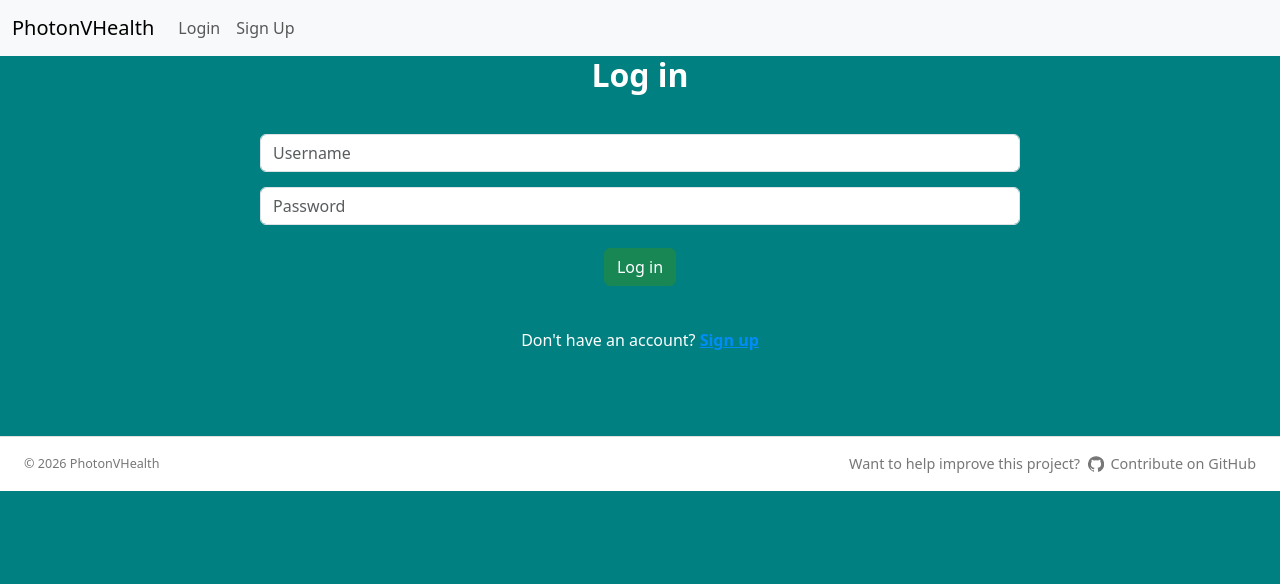
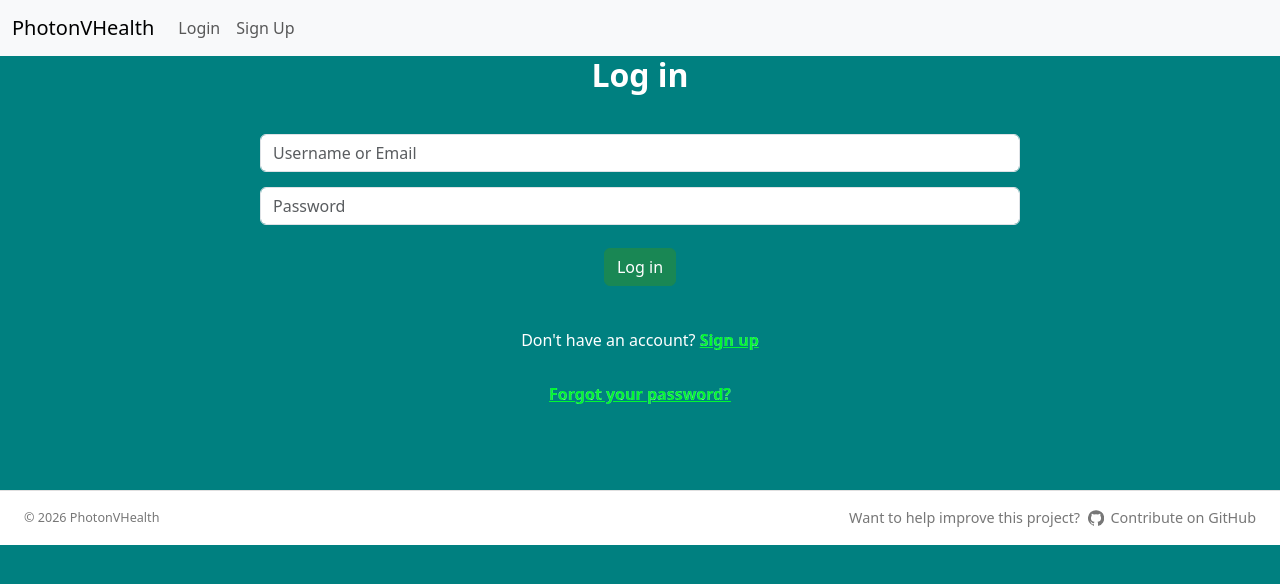
Before and after one commit to Skayyali3/PhotonVHealth, a Flask app: page /login in a window 1280 px wide. Shown: the top 584 px of the page. Run offline with Flask 3, Linux system fonts and the light colour scheme.

Commit message:
Update: added method of password renewal

```diff
--- a/website/main.py
+++ b/website/main.py
@@ -1,14 +1,24 @@
 from flask import Flask, render_template, Response, send_from_directory, session, redirect, request , jsonify
 from werkzeug.security import generate_password_hash, check_password_hash
-from datetime import datetime
+from datetime import datetime, timedelta, UTC
 import os
 import sqlite3
+import secrets
+import smtplib
+from email.mime.text import MIMEText
 from dotenv import load_dotenv
 
 load_dotenv()
 
 app = Flask(__name__)
 app.secret_key = os.getenv("SECRET_KEY")
+
+MAIL_HOST     = os.getenv("MAIL_HOST", "smtp.gmail.com")
+MAIL_PORT     = int(os.getenv("MAIL_PORT", 587))
+MAIL_USERNAME = os.getenv("MAIL_USERNAME")
+MAIL_PASSWORD = os.getenv("MAIL_PASSWORD")
+MAIL_FROM     = os.getenv("MAIL_FROM", MAIL_USERNAME)
+APP_BASE_URL  = os.getenv("APP_BASE_URL", "http://127.0.0.1:5000/")
 
 if not app.secret_key:
     raise ValueError("Set a secret key in a .env file and keep the .env file in .gitignore (format: SECRET_KEY=abc123)\nWARNING: replace 'abc123' with the first result from get_secret_key.py")
@@ -28,7 +38,8 @@ def init_db():
     CREATE TABLE IF NOT EXISTS users (
         id INTEGER PRIMARY KEY AUTOINCREMENT,
         username TEXT UNIQUE,
-        password_hashed TEXT
+        password_hashed TEXT,
+        email TEXT UNIQUE
     )
     """)
 
@@ -63,6 +74,16 @@ def init_db():
 
     cursor.execute("CREATE TABLE IF NOT EXISTS registered_devices (device_id TEXT PRIMARY KEY)")
 
+    cursor.execute("""
+    CREATE TABLE IF NOT EXISTS password_reset_tokens (
+        token TEXT PRIMARY KEY,
+        user_id INTEGER NOT NULL,
+        expires_at DATETIME NOT NULL,
+        used INTEGER DEFAULT 0,
+        FOREIGN KEY(user_id) REFERENCES users(id)
+    )
+    """)
+
     connection.commit()
     connection.close()
 
@@ -78,6 +99,28 @@ def get_user_devices(user_id):
 
     return [{"device_id": r[0],"nickname":  r[1],"max_power": r[2],"baseline_power": r[3],"baseline_light": r[4],} for r in rows]
 
+def send_reset_email(receiverAddress, resetLink):
+    body = f"""Hi,
+
+You requested a password reset for your PhotonVHealth account.
+
+Click the link below to reset your password (valid for 1 hour):
+{resetLink}
+
+If you didn't request this, you can safely ignore this email.
+
+— PhotonVHealth
+"""
+    msg = MIMEText(body)
+    msg["Subject"] = "PhotonVHealth — Password Reset"
+    msg["From"]    = MAIL_FROM
+    msg["To"]      = receiverAddress
+
+    with smtplib.SMTP(MAIL_HOST, MAIL_PORT) as server:
+        server.starttls()
+        server.login(MAIL_USERNAME, MAIL_PASSWORD)
+        server.sendmail(MAIL_FROM, [receiverAddress], msg.as_string())
+
 init_db()
 
 @app.route("/")
@@ -91,24 +134,28 @@ def login():
     if request.method == "GET":
         return render_template("login.html", logged_in=False)
 
-    username = request.form.get("username")
+    account = request.form.get("username", "").strip()
     password = request.form.get("password")
 
-    if not username or not password:
-        return render_template("login.html", logged_in=False, error="Username and password required")
+    if not account or not password:
+        return render_template("login.html", logged_in=False, error="Username/email and password required")
 
     connection = get_db()
     cursor = connection.cursor()
-    cursor.execute("SELECT id, password_hashed FROM users WHERE username = ?", (username,))
+    cursor.execute(
+        "SELECT id, username, password_hashed FROM users WHERE username = ? OR email = ?",
+        (account, account.lower())
+    )
+
     user = cursor.fetchone()
     connection.close()
 
-    if user and check_password_hash(user[1], password):
+    if user and check_password_hash(user[2], password):
         session["user_id"] = user[0]
-        session["username"] = username
+        session["username"] = user[1]
         return redirect("/dashboard")
 
-    return render_template("login.html", logged_in=False, error="Invalid username or password")
+    return render_template("login.html", logged_in=False, error="Invalid username/email or password")
 
 @app.route("/signup", methods=["GET", "POST"])
 def signup():
@@ -116,10 +163,11 @@ def signup():
         return render_template("signup.html", logged_in=False)
 
     username = request.form.get("username")
+    email    = request.form.get("email", "").strip().lower()
     password = request.form.get("password")
 
-    if not username or not password:
-        return render_template("signup.html", logged_in=False, error="Username and password required")
+    if not username or not password or not email:
+        return render_template("signup.html", logged_in=False, error="Username, email and password required")
 
     hashed = generate_password_hash(password)
 
@@ -127,14 +175,82 @@ def signup():
     cursor = connection.cursor()
 
     try:
-        cursor.execute("INSERT INTO users (username, password_hashed) VALUES (?, ?)", (username, hashed))
+        cursor.execute("INSERT INTO users (username, password_hashed, email) VALUES (?, ?, ?)", (username, hashed, email))
         connection.commit()
     except sqlite3.IntegrityError:
         connection.close()
-        return render_template("signup.html", logged_in=False, error="Username already exists")
+        return render_template("signup.html", logged_in=False, error="Username or email already exists")
 
     connection.close()
     return redirect("/login")
+
+@app.route("/forgot-password", methods=["GET", "POST"])
+def forgot_password():
+    if request.method == "GET":
+        return render_template("forgot_password.html", logged_in=False)
+
+    email = request.form.get("email", "").strip().lower()
+    if not email:
+        return render_template("forgot_password.html", logged_in=False, error="Email is required.")
+
+    connection = get_db()
+    cursor = connection.cursor()
+    cursor.execute("SELECT id FROM users WHERE email = ?", (email,))
+    user = cursor.fetchone()
+
+    if user:
+        token = secrets.token_urlsafe(32)
+        expires_at = datetime.now(UTC) + timedelta(hours=1)
+        cursor.execute(
+            "INSERT INTO password_reset_tokens (token, user_id, expires_at) VALUES (?, ?, ?)",
+            (token, user[0], expires_at)
+        )
+        connection.commit()
+        resetLink = f"{APP_BASE_URL}/reset-password/{token}"
+        try:
+            send_reset_email(email, resetLink)
+        except Exception as e:
+            app.logger.error(f"Failed to send reset email: {e}")
+
+    connection.close()
+    return render_template("forgot_password.html", logged_in=False, success=True)
+
+@app.route("/reset-password/<token>", methods=["GET", "POST"])
+def reset_password(token):
+    connection = get_db()
+    cursor = connection.cursor()
+    cursor.execute("""
+        SELECT user_id FROM password_reset_tokens
+        WHERE token = ? AND used = 0 AND expires_at > ?
+    """, (token, datetime.utcnow()))
+    row = cursor.fetchone()
+
+    if not row:
+        connection.close()
+        return render_template("reset_password.html", logged_in=False, invalid=True, token=token)
+
+    if request.method == "GET":
+        connection.close()
+        return render_template("reset_password.html", logged_in=False, invalid=False, token=token)
+
+    password = request.form.get("password", "")
+    confirm  = request.form.get("confirm_password", "")
+
+    if not password or len(password) < 8:
+        connection.close()
+        return render_template("reset_password.html", logged_in=False, invalid=False, token=token, error="Password must be at least 8 characters.")
+
+    if password != confirm:
+        connection.close()
+        return render_template("reset_password.html", logged_in=False, invalid=False, token=token, error="Passwords do not match.")
+
+    hashed = generate_password_hash(password)
+    cursor.execute("UPDATE users SET password_hashed = ? WHERE id = ?", (hashed, row[0]))
+    cursor.execute("UPDATE password_reset_tokens SET used = 1 WHERE token = ?", (token,))
+    connection.commit()
+    connection.close()
+
+    return redirect("/login?reset=1")
 
 @app.route("/dashboard")
 def dashboard():
--- a/website/static/css/styles.css
+++ b/website/static/css/styles.css
@@ -101,8 +101,10 @@ Log in + Sign up Pages
     width: 100%;
 }
 
-.text-custom-blue {
-    color: #008df9;
+.text-custom-link {
+    color: #00f932;
+    -webkit-text-stroke:white 0.15px;
+    text-decoration: underline #00f932;
 }
 
 .form-control {
--- a/website/templates/login.html
+++ b/website/templates/login.html
@@ -6,7 +6,7 @@
 
 <div class="form-container">
   <form action="/login" method="post" id="login-form">
-    <input name="username" class="form-control" placeholder="Username" autocomplete="username">
+    <input name="username" class="form-control" placeholder="Username or Email" autocomplete="username email">
     <input name="password" type="password" class="form-control" placeholder="Password" autocomplete="current-password">
     <button class="btn btn-success mt-2" id="login-button">
       <span class="button-text">Log in</span>
@@ -15,6 +15,7 @@
   {% if error %}
   <div class="alert alert-danger w-100" style="max-width:400px;">{{ error }}</div>
   {% endif %}
-  <p class="mt-3 text-white">Don't have an account? <a href="/signup" class="text-custom-blue fw-bold">Sign up</a></p>
+  <p class="mt-3 text-white">Don't have an account? <a href="/signup" class="text-custom-link fw-bold">Sign up</a></p>
+  <p class="mt-1 text-white"><a href="/forgot-password" class="text-custom-link fw-bold">Forgot your password?</a></p>
 </div>
 {% endblock %}
--- a/website/templates/signup.html
+++ b/website/templates/signup.html
@@ -7,6 +7,7 @@
 <div class="form-container">
   <form action="/signup" method="post" id="signup-form">
     <input name="username" class="form-control" placeholder="Username" autocomplete="username">
+    <input name="email" type="email" class="form-control" placeholder="Email address" autocomplete="email">
     <input name="password" type="password" class="form-control" placeholder="Password" autocomplete="new-password">
     <button class="btn btn-success mt-2" id="signup-button">
       <span class="button-text">Sign up</span>
@@ -15,6 +16,6 @@
   {% if error %}
   <div class="alert alert-danger w-100" style="max-width:400px;">{{ error }}</div>
   {% endif %}
-  <p class="mt-3 text-white">Already have an account? <a href="/login" class="text-custom-blue fw-bold">Log in</a></p>
+  <p class="mt-3 text-white">Already have an account? <a href="/login" class="text-custom-link fw-bold">Log in</a></p>
 </div>
 {% endblock %}
```
Also changed, not shown: TODO.md (+5 -1 lines), website/templates/forgot_password.html (added, +26 -0 lines), website/templates/reset_password.html (added, +25 -0 lines).
